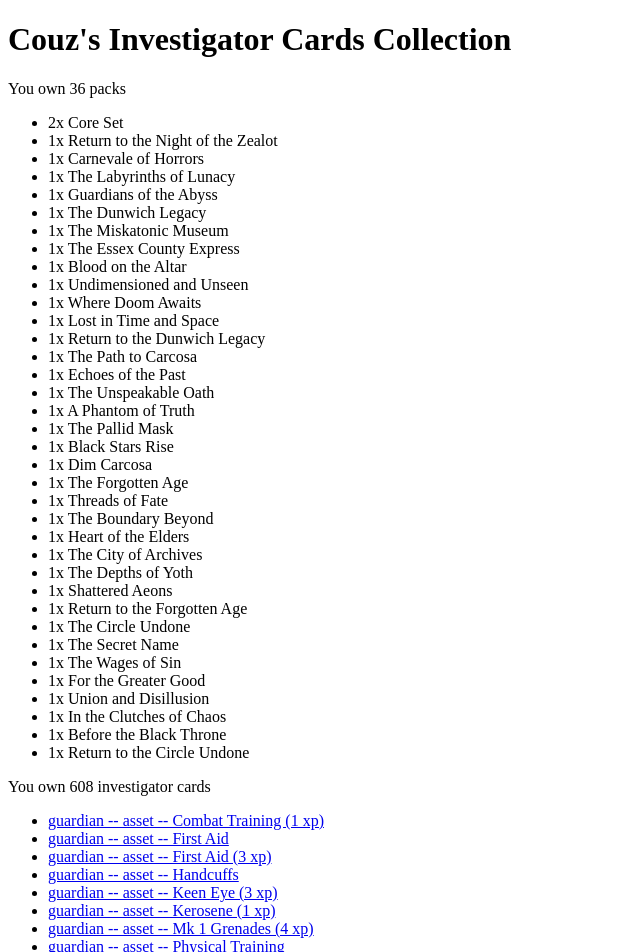
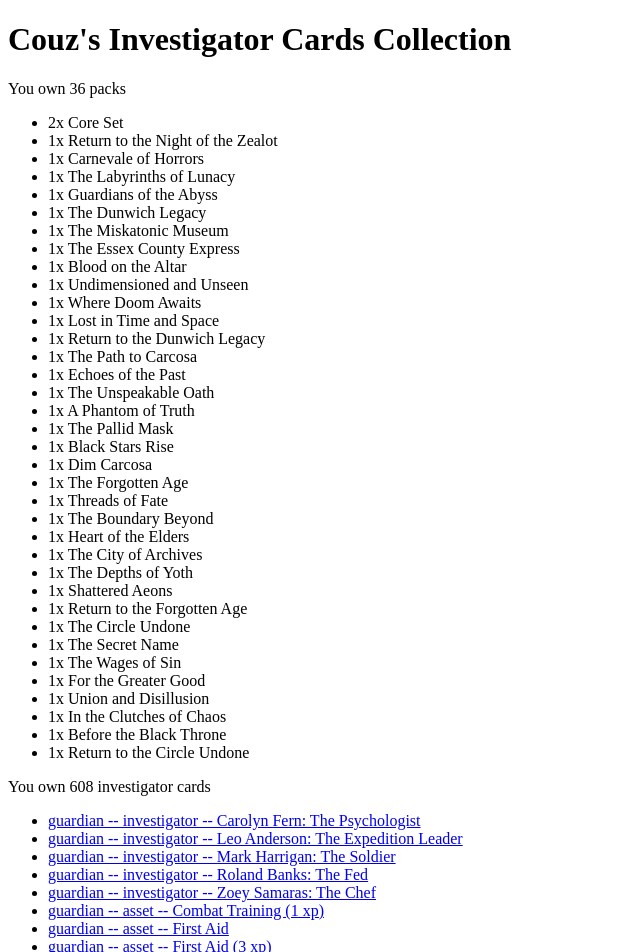
Before and after one commit to boutchitos/ahlcg-the-gathering, a SvelteKit app: page /collection/couz in a window 1280 px wide. Shown: the top 952 px of the page, without its empty margins (0-640 px from the left). Built offline with nearby package versions, Linux system fonts and the light colour scheme.

Commit message:
Sort investigators, assets, events, then skills

```diff
--- a/src/routes/collection/couz/+page.svelte
+++ b/src/routes/collection/couz/+page.svelte
@@ -25,7 +25,24 @@
     const faction_sort = a.faction_code.localeCompare(b.faction_code);
     if (faction_sort !== 0) return faction_sort;
 
-    const type_code_sort = a.type_code.localeCompare(b.type_code);
+    const typeCodeOrder = [
+      'investigator',
+      'asset',
+      'event',
+      'skill',
+      'story',
+      'enemy',
+      'treachery',
+    ]; // story, enemy???
+    const aTypeCode = typeCodeOrder.indexOf(a.type_code);
+    const bTypeCode = typeCodeOrder.indexOf(b.type_code);
+    if (aTypeCode === -1) {
+      throw new Error(`unknown type code ${a.type_code}`);
+    }
+    if (bTypeCode === -1) {
+      throw new Error(`unknown type code ${b.type_code}`);
+    }
+    const type_code_sort = aTypeCode - bTypeCode;
     if (type_code_sort !== 0) return type_code_sort;
 
     const slot_sort = (a.slot ?? '').localeCompare(b.slot ?? '');
```
